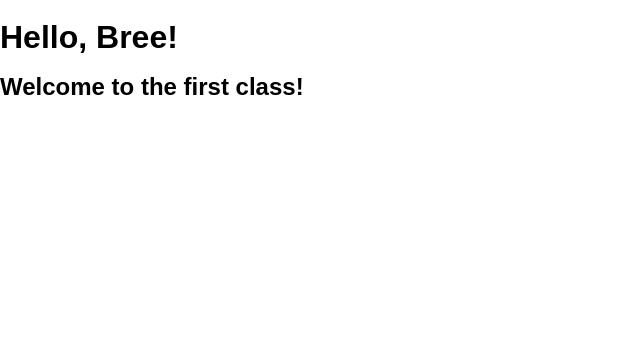
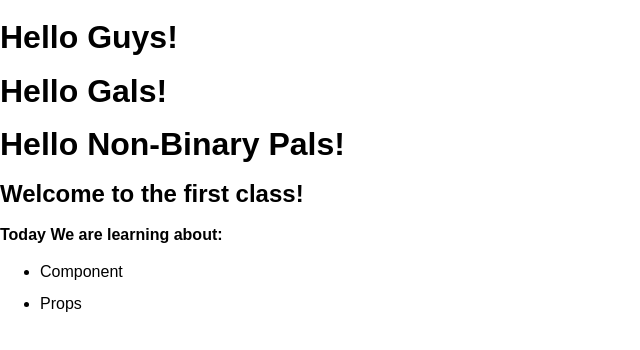
Before and after one commit to BreeJax/octocats, a React (Create React App) app: page / in a window 1280 px wide. Shown: the top 350 px of the page, without its empty margins (0-640 px from the left). Built offline with nearby package versions, Linux system fonts and the light colour scheme.

Commit message:
First commit

```diff
--- a/src/App.js
+++ b/src/App.js
@@ -1,13 +1,38 @@
 import React, { Component } from "react"
 import HelloWorld from "./components/HelloWorld"
 import FirstClass from "./components/FirstClass"
+import FirstLearnings from "./components/FirstLearnings"
 
+const persons = ["Guys", "Gals", "Non-Binary Pals"]
+const learning = ["Component", "Props"]
+
+// class App extends Component {
+//   render() {
+//     return (
+//       <div>
+//         {persons.map((person) => {
+//           return <HelloWorld person={person} />
+//         })}
+//         //* <HelloWorld person="Guys" />
+//         // <HelloWorld person="Gals" />
+//         // <HelloWorld person="Non-Binary Pals" /> *//
+//         <FirstClass />
+//       </div>
+//     )
+//   }
+// }
 class App extends Component {
   render() {
     return (
       <div>
-        <HelloWorld />
+        {persons.map((personX) => {
+          return <HelloWorld person={personX} />
+        })}
         <FirstClass />
+        <h4>Today We are learning about:</h4>
+        {learning.map((learningX) => {
+          return <FirstLearnings learning={learningX} />
+        })}
       </div>
     )
   }
--- /dev/null
+++ b/src/components/FirstLearnings.js
@@ -0,0 +1,13 @@
+import React, { Component } from "react"
+
+class FirstLearnings extends Component {
+  render() {
+    return (
+      <ul>
+        <li>{this.props.learning}</li>
+      </ul>
+    )
+  }
+}
+
+export default FirstLearnings
--- a/src/components/HelloWorld.js
+++ b/src/components/HelloWorld.js
@@ -2,7 +2,7 @@ import React, { Component } from "react"
 
 class HelloWorld extends Component {
   render() {
-    return <h1>Hello, Bree!</h1>
+    return <h1>Hello {this.props.person}!</h1>
   }
 }
 
```
